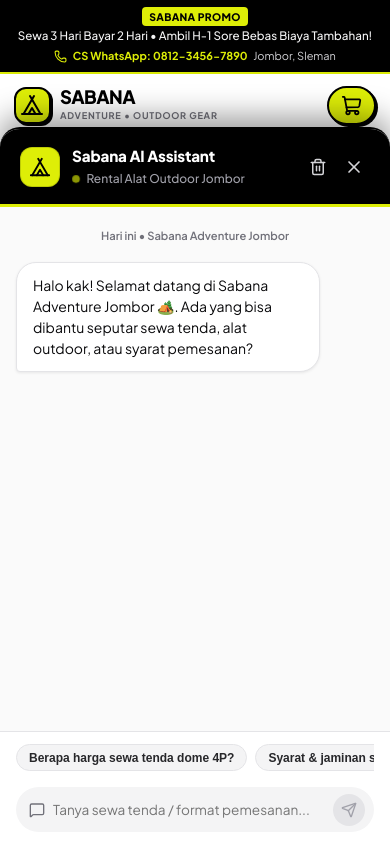
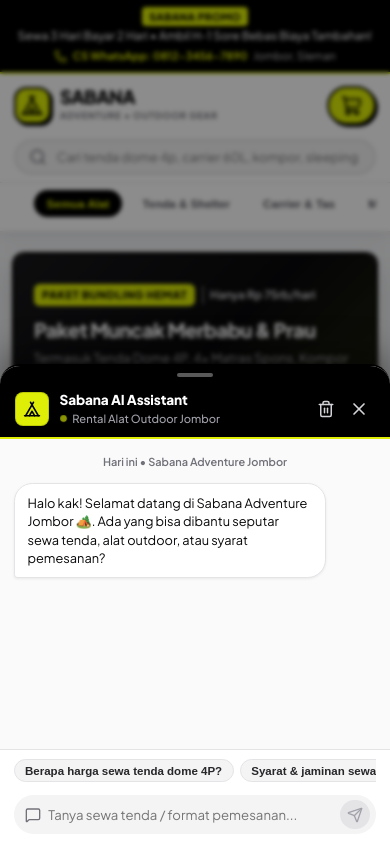
Before and after one commit to farizwebdev/GenAI_ASAH, a React app in the folder frontend/: page / in a window 390 px wide. Both pictures are taken after a click on the button "Tanya Asisten Toko Sabana". Shown: the top 844 px of the page. Built offline with nearby package versions, Linux system fonts and the light colour scheme; the HTML template or start-up script is replaced by a standard one.

Commit message:
improve resposivitas di komponen chatwidget nyaa

```diff
--- a/frontend/src/components/ChatWidget.css
+++ b/frontend/src/components/ChatWidget.css
@@ -1,49 +1,67 @@
+/* ==========================================================================
+   CHAT WIDGET - SABANA ADVENTURE (COMPACT, SLEEK & HIGHLY RESPONSIVE)
+   ========================================================================== */
+
+/* Mobile Backdrop Overlay */
+.chat-backdrop {
+  display: none;
+}
+
+/* Chat Widget Container (Desktop & Laptop: Sleek, Ringkas & Proporsional) */
 .chat-widget-container {
   position: fixed;
   bottom: 1.5rem;
   right: 1.5rem;
-  width: 380px;
+  width: 345px;
   max-width: calc(100vw - 2rem);
-  height: 560px;
-  max-height: calc(100vh - 4rem);
+  height: 480px;
+  max-height: min(480px, calc(100vh - 4.5rem));
   background: #ffffff;
-  border-radius: var(--radius-lg);
-  box-shadow: 0 20px 40px -15px rgba(0, 0, 0, 0.35);
+  border-radius: 1rem;
+  box-shadow: 0 16px 36px -10px rgba(0, 0, 0, 0.35);
   display: flex;
   flex-direction: column;
   overflow: hidden;
   border: 2px solid var(--secondary);
   z-index: 9999;
-  animation: slideUpFade 0.25s cubic-bezier(0.16, 1, 0.3, 1) forwards;
+  animation: slideUpFade 0.22s cubic-bezier(0.16, 1, 0.3, 1) forwards;
 }
 
-/* Header */
+/* Pull Handle Bar (Hanya tampil di Mobile Bottom Sheet) */
+.chat-sheet-handle-bar {
+  display: none;
+}
+
+/* Header Widget (Ramping & Elegan) */
 .chat-header {
   background: var(--secondary);
   color: #ffffff;
-  padding: 1rem 1.25rem;
+  padding: 0.75rem 1rem;
   display: flex;
   justify-content: space-between;
   align-items: center;
-  border-bottom: 3px solid var(--primary);
-  box-shadow: 0 2px 10px rgba(0, 0, 0, 0.2);
+  border-bottom: 2.5px solid var(--primary);
+  box-shadow: 0 2px 8px rgba(0, 0, 0, 0.18);
+  flex-shrink: 0;
 }
 
 .chat-header-info {
   display: flex;
   align-items: center;
-  gap: 0.75rem;
+  gap: 0.65rem;
 }
 
 .chat-avatar {
   background: var(--primary);
   border: 1px solid rgba(0, 0, 0, 0.15);
-  border-radius: var(--radius-md);
-  padding: 0.5rem;
+  border-radius: 0.5rem;
+  width: 34px;
+  height: 34px;
   display: flex;
   align-items: center;
   justify-content: center;
   color: var(--secondary);
+  flex-shrink: 0;
 }
 
 .chat-title-row {
@@ -53,29 +71,31 @@
 }
 
 .chat-title-row h3 {
-  font-size: 0.95rem;
+  font-size: 0.885rem;
   font-weight: 800;
   color: #ffffff;
   letter-spacing: -0.01em;
+  margin: 0;
+  line-height: 1.2;
 }
 
 .chat-status-row {
   display: flex;
   align-items: center;
-  gap: 0.4rem;
+  gap: 0.35rem;
   margin-top: 0.15rem;
 }
 
 .online-badge {
-  width: 0.5rem;
-  height: 0.5rem;
+  width: 0.45rem;
+  height: 0.45rem;
   background-color: var(--primary);
   border-radius: 9999px;
   animation: pulseGlow 2s infinite ease-in-out;
 }
 
 .status-text {
-  font-size: 0.75rem;
+  font-size: 0.7rem;
   color: #a1a1aa;
   font-weight: 500;
 }
@@ -83,14 +103,14 @@
 .chat-header-actions {
   display: flex;
   align-items: center;
-  gap: 0.25rem;
+  gap: 0.2rem;
 }
 
 .icon-btn {
   background: transparent;
   border: none;
   color: #d4d4d8;
-  padding: 0.4rem;
+  padding: 0.35rem;
   border-radius: 9999px;
   cursor: pointer;
   transition: all 0.15s ease;
@@ -104,23 +124,23 @@
   color: var(--primary);
 }
 
-/* Body */
+/* Chat Body */
 .chat-body {
   flex: 1;
   overflow-y: auto;
-  padding: 1rem;
+  padding: 0.8rem 0.9rem;
   background-color: #fafafa;
   display: flex;
   flex-direction: column;
-  gap: 0.85rem;
+  gap: 0.65rem;
 }
 
 .chat-timestamp-badge {
   text-align: center;
-  font-size: 0.7rem;
+  font-size: 0.685rem;
   color: #71717a;
   font-weight: 600;
-  margin: 0.25rem 0;
+  margin: 0.15rem 0;
 }
 
 .message-row {
@@ -137,19 +157,19 @@
 }
 
 .message-bubble {
-  max-width: 85%;
-  padding: 0.75rem 1rem;
-  font-size: 0.875rem;
-  line-height: 1.5;
-  box-shadow: 0 1px 3px rgba(0, 0, 0, 0.08);
+  max-width: 86%;
+  padding: 0.65rem 0.85rem;
+  font-size: 0.825rem;
+  line-height: 1.45;
+  box-shadow: 0 1px 3px rgba(0, 0, 0, 0.07);
   word-break: break-word;
 }
 
 .message-user .message-bubble {
   background: var(--primary);
   color: var(--secondary);
-  font-weight: 500;
-  border-radius: 1.25rem 1.25rem 0.25rem 1.25rem;
+  font-weight: 600;
+  border-radius: 1.15rem 1.15rem 0.2rem 1.15rem;
   border: 1px solid #c9d805;
 }
 
@@ -157,7 +177,7 @@
   background: #ffffff;
   color: #09090b;
   border: 1px solid var(--border);
-  border-radius: 1.25rem 1.25rem 1.25rem 0.25rem;
+  border-radius: 1.15rem 1.15rem 1.15rem 0.2rem;
 }
 
 .message-bubble.bubble-error {
@@ -171,12 +191,12 @@
 }
 
 .sources-container {
-  margin-top: 0.5rem;
-  padding-top: 0.4rem;
+  margin-top: 0.45rem;
+  padding-top: 0.35rem;
   border-top: 1px solid #f4f4f5;
   display: flex;
   align-items: center;
-  gap: 0.35rem;
+  gap: 0.3rem;
   flex-wrap: wrap;
   font-size: 0.65rem;
 }
@@ -189,7 +209,7 @@
 .source-chip {
   background: #f4f4f5;
   color: #18181b;
-  padding: 0.15rem 0.4rem;
+  padding: 0.15rem 0.35rem;
   border-radius: 0.25rem;
   font-family: monospace;
   font-weight: 700;
@@ -200,16 +220,16 @@
 .typing-indicator {
   display: inline-flex;
   align-items: center;
-  gap: 0.3rem;
-  padding: 0.65rem 0.85rem;
+  gap: 0.25rem;
+  padding: 0.55rem 0.75rem;
   background: #f4f4f5;
   border: 1px solid #e4e4e7;
-  border-radius: 1rem 1rem 1rem 0.25rem;
+  border-radius: 0.9rem 0.9rem 0.9rem 0.2rem;
 }
 
 .dot {
-  width: 0.45rem;
-  height: 0.45rem;
+  width: 0.4rem;
+  height: 0.4rem;
   background: var(--secondary);
   border-radius: 9999px;
   animation: bounceDot 1.2s infinite ease-in-out;
@@ -218,19 +238,20 @@
 .dot-2 { animation-delay: 0.2s; }
 .dot-3 { animation-delay: 0.4s; }
 
-/* Footer */
+/* Footer & Input */
 .chat-footer {
   background: #ffffff;
   border-top: 1px solid var(--border);
-  padding: 0.75rem 1rem;
+  padding: 0.6rem 0.85rem;
+  flex-shrink: 0;
 }
 
 .quick-questions-scroll {
   display: flex;
-  gap: 0.5rem;
+  gap: 0.4rem;
   overflow-x: auto;
-  padding-bottom: 0.6rem;
-  margin-bottom: 0.4rem;
+  padding-bottom: 0.45rem;
+  margin-bottom: 0.35rem;
 }
 
 .quick-questions-scroll::-webkit-scrollbar {
@@ -239,11 +260,11 @@
 
 .quick-chip {
   flex-shrink: 0;
-  padding: 0.35rem 0.75rem;
+  padding: 0.28rem 0.65rem;
   background: #f4f4f5;
   border: 1px solid #e4e4e7;
   border-radius: 9999px;
-  font-size: 0.75rem;
+  font-size: 0.72rem;
   font-weight: 600;
   color: #27272a;
   cursor: pointer;
@@ -262,7 +283,7 @@
   align-items: center;
   background: #f4f4f5;
   border-radius: 9999px;
-  padding: 0.35rem 0.5rem 0.35rem 0.75rem;
+  padding: 0.25rem 0.35rem 0.25rem 0.65rem;
   border: 1px solid transparent;
   transition: all 0.2s ease;
 }
@@ -270,7 +291,7 @@
 .chat-input-form:focus-within {
   background: #ffffff;
   border-color: var(--secondary);
-  box-shadow: 0 0 0 3px rgba(222, 238, 7, 0.4);
+  box-shadow: 0 0 0 3px rgba(222, 238, 7, 0.35);
 }
 
 .input-icon {
@@ -284,9 +305,9 @@
   border: none;
   background: transparent;
   outline: none;
-  font-size: 0.85rem;
+  font-size: 0.825rem;
   color: #09090b;
-  padding: 0 0.5rem;
+  padding: 0 0.45rem;
   font-family: inherit;
 }
 
@@ -294,8 +315,8 @@
   background: var(--primary);
   color: var(--secondary);
   border: none;
-  width: 2rem;
-  height: 2rem;
+  width: 1.85rem;
+  height: 1.85rem;
   border-radius: 9999px;
   display: flex;
   align-items: center;
@@ -303,6 +324,7 @@
   cursor: pointer;
   transition: all 0.15s ease;
   font-weight: 700;
+  flex-shrink: 0;
 }
 
 .send-button:hover:not(:disabled) {
@@ -316,20 +338,97 @@
   cursor: not-allowed;
 }
 
-/* Responsive Mobile Bottom Sheet */
+/* ==========================================================================
+   RESPONSIVE DESIGN (TABLET & MOBILE)
+   ========================================================================== */
+
+/* Mobile Bottom Sheet (Ringkas, Proporsional & Nyaman) */
 @media (max-width: 640px) {
+  /* Backdrop Blur: Klik di luar untuk menutup */
+  .chat-backdrop {
+    display: block;
+    position: fixed;
+    inset: 0;
+    background: rgba(0, 0, 0, 0.45);
+    backdrop-filter: blur(2px);
+    -webkit-backdrop-filter: blur(2px);
+    z-index: 9998;
+    animation: fadeIn 0.2s ease forwards;
+  }
+
   .chat-widget-container {
     bottom: 0;
     right: 0;
     left: 0;
     width: 100%;
     max-width: 100%;
-    height: 85vh;
-    max-height: 85vh;
+    height: 66vh;
+    max-height: 520px;
+    min-height: 380px;
     border-radius: 1.25rem 1.25rem 0 0;
     border-bottom: none;
     border-left: none;
     border-right: none;
-    box-shadow: 0 -10px 30px rgba(0, 0, 0, 0.4);
+    box-shadow: 0 -10px 35px rgba(0, 0, 0, 0.4);
+    animation: slideUpSheet 0.25s cubic-bezier(0.16, 1, 0.3, 1) forwards;
+  }
+
+  .chat-sheet-handle-bar {
+    display: flex;
+    justify-content: center;
+    align-items: center;
+    padding: 0.45rem 0 0.25rem;
+    background: var(--secondary);
+    cursor: pointer;
+  }
+
+  .chat-sheet-handle-pill {
+    width: 36px;
+    height: 4px;
+    background: rgba(255, 255, 255, 0.35);
+    border-radius: 9999px;
+  }
+
+  .chat-header {
+    padding: 0.65rem 0.95rem;
+  }
+
+  .chat-body {
+    padding: 0.75rem 0.85rem;
   }
 }
+
+/* Smartphone Mini (<= 480px) */
+@media (max-width: 480px) {
+  .chat-widget-container {
+    height: 64vh;
+    max-height: 480px;
+    min-height: 360px;
+  }
+
+  .chat-title-row h3 {
+    font-size: 0.85rem;
+  }
+
+  .message-bubble {
+    font-size: 0.8rem;
+    padding: 0.6rem 0.8rem;
+  }
+}
+
+/* Animasi */
+@keyframes slideUpSheet {
+  from {
+    transform: translateY(100%);
+    opacity: 0.6;
+  }
+  to {
+    transform: translateY(0);
+    opacity: 1;
+  }
+}
+
+@keyframes fadeIn {
+  from { opacity: 0; }
+  to { opacity: 1; }
+}
--- a/frontend/src/components/ChatWidget.jsx
+++ b/frontend/src/components/ChatWidget.jsx
@@ -109,12 +109,21 @@
   if (!isOpen) return null;
 
   return (
-    <div className="chat-widget-container">
+    <>
+      {/* Backdrop overlay khusus mobile: tap di luar untuk menutup */}
+      <div className="chat-backdrop" onClick={onClose} aria-hidden="true" />
+
+      <div className="chat-widget-container" role="dialog" aria-modal="true" aria-label="Asisten Sabana AI">
+        {/* Mobile Sheet Handle Bar */}
+        <div className="chat-sheet-handle-bar" onClick={onClose} title="Tutup Chat">
+          <span className="chat-sheet-handle-pill" />
+        </div>
+
         {/* Header Widget */}
         <div className="chat-header">
           <div className="chat-header-info">
             <div className="chat-avatar">
-            <Tent size={22} />
+              <Tent size={18} />
             </div>
             <div>
             <div className="chat-title-row">
@@ -223,5 +232,6 @@
         </form>
       </div>
     </div>
+    </>
   );
 }
```
Lines whose indentation alone changed are shown as unchanged.
